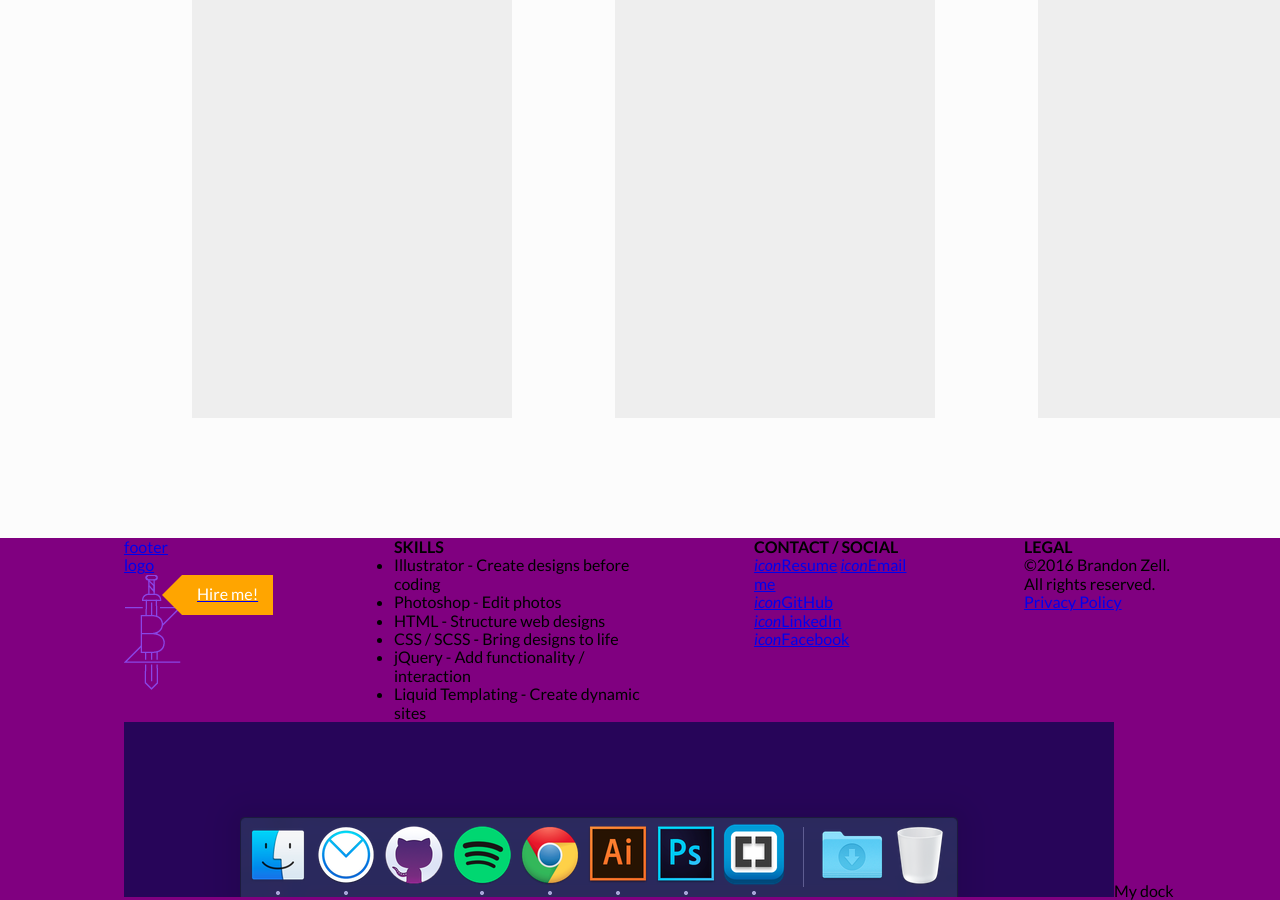
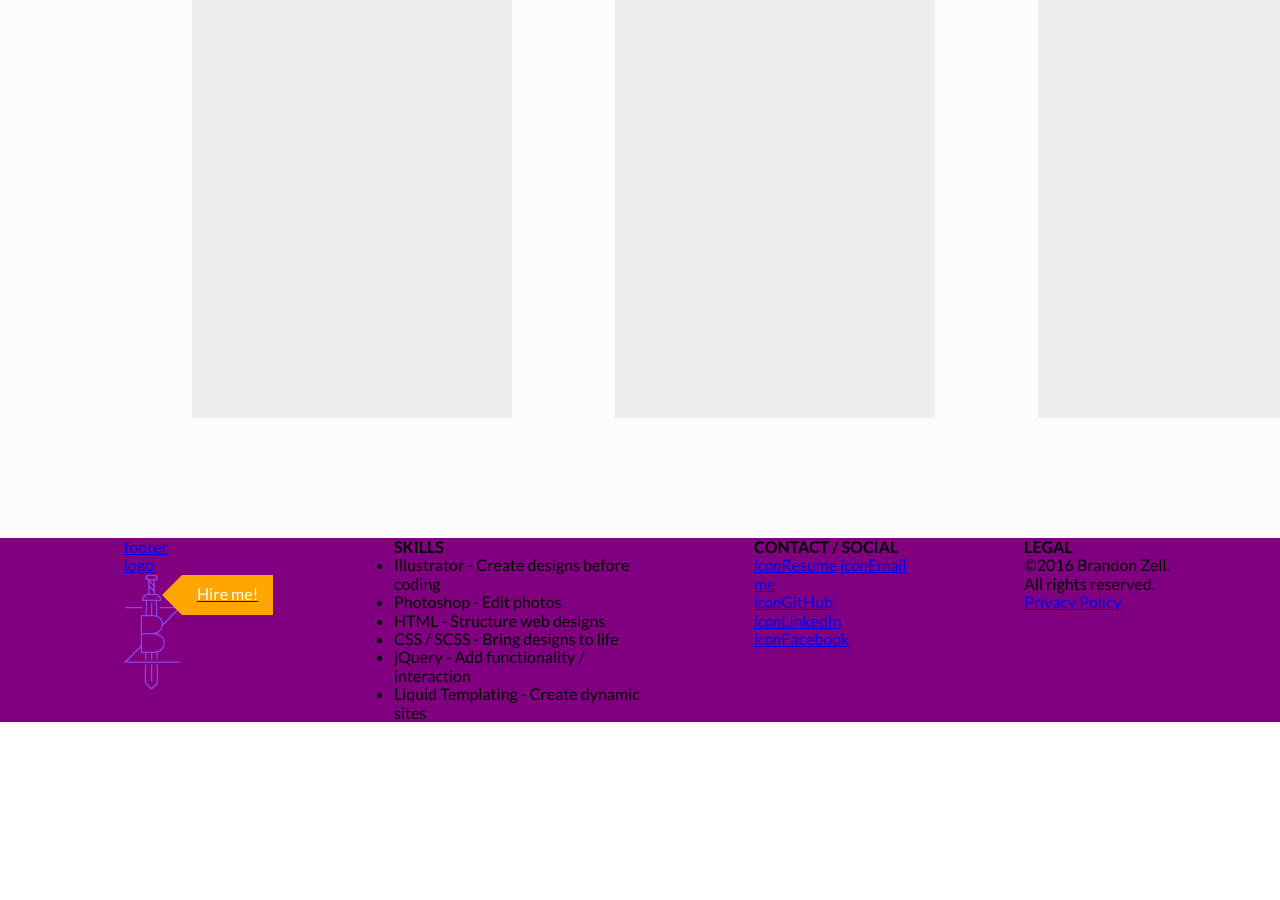
Before and after one commit to bzle/brandonz-me, a Jekyll site: the page built from index.html, in a window 1280 px wide and 900 px high, scrolled down 1938 px. Built offline with Jekyll 4.4.1, drawn with Linux system fonts in a browser that asks for light colours; nearby versions of some CDN libraries; after the commit the page ends 2660 px from its top, so only the background shows below that.

Commit message:
Updated '/_includes/footer.html' via CloudCannon

```diff
--- a/_includes/footer.html
+++ b/_includes/footer.html
@@ -48,6 +48,7 @@
         </div>
     </div>
     <div class="grid">
-        <div class="osx-dock grid__item one-whole"><img src="/img/dock.png" class="osx-dock-img" />My dock</div>
+        <!--<div class="osx-dock grid__item one-whole"><img src="/img/dock.png" class="osx-dock-img" />My dock</div>-->
+        <div class="osx-dock grid__item one-whole"></div>
     </div>
 </footer>
```
